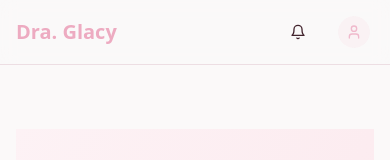
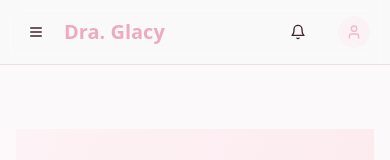
Before and after one commit to rvv88/glacy-kelly-scheduler, a React (Vite) app: page / in a window 390 px wide. Shown: the top 160 px of the page. Built offline with nearby package versions, Linux system fonts and the light colour scheme.

Commit message:
Fix: Restore mobile sidebar
Re-enable the mobile sidebar functionality, ensuring it works without affecting the desktop layout or existing features.

```diff
--- a/src/components/layout/Navbar.tsx
+++ b/src/components/layout/Navbar.tsx
@@ -10,7 +10,7 @@ import {
   DropdownMenuSeparator,
   DropdownMenuTrigger,
 } from '@/components/ui/dropdown-menu';
-import { Bell, User } from 'lucide-react';
+import { Bell, Menu, User } from 'lucide-react';
 import { Avatar, AvatarFallback, AvatarImage } from '@/components/ui/avatar';
 import { mockCurrentUser } from '@/models/user';
 
@@ -19,7 +19,7 @@ interface NavbarProps {
   toggleSidebar: () => void;
 }
 
-const Navbar: React.FC<NavbarProps> = () => {
+const Navbar: React.FC<NavbarProps> = ({ toggleSidebar }) => {
   // Get user from mock data (would come from auth context in a real app)
   const user = mockCurrentUser;
 
@@ -27,6 +27,15 @@ const Navbar: React.FC<NavbarProps> = () => {
     <header className="sticky top-0 z-50 w-full border-b bg-background/95 backdrop-blur supports-[backdrop-filter]:bg-background/60">
       <div className="flex h-16 items-center justify-between px-4">
         <div className="flex items-center gap-2">
+          <Button
+            variant="ghost"
+            size="icon"
+            className="md:hidden"
+            onClick={toggleSidebar}
+          >
+            <Menu className="h-5 w-5" />
+            <span className="sr-only">Toggle menu</span>
+          </Button>
           <Link
             to="/"
             className="flex items-center gap-2 font-semibold text-xl text-primary"
```
